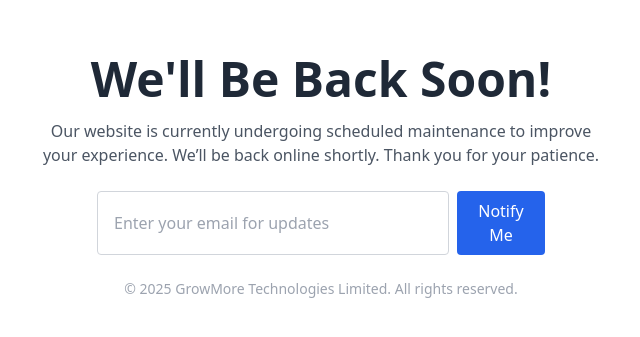
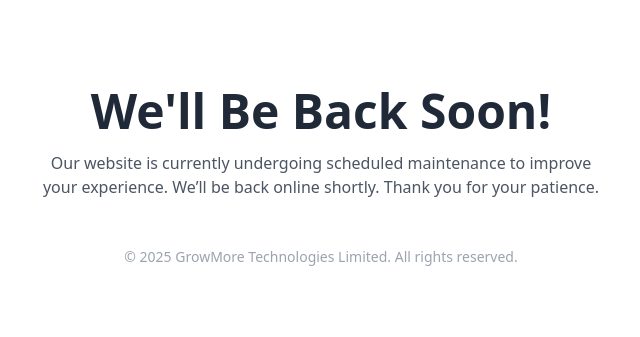
Before and after one commit to sidsagwekar16/growmore-24, a React (Create React App) app: page / in a window 1280 px wide. Shown: the part 223-560 px from the top of the page, without its empty margins (319-959 px from the left). Built offline with nearby package versions, Linux system fonts and the light colour scheme.

Commit message:
maintainance

```diff
--- a/src/components/maintainance-page/maintainance.tsx
+++ b/src/components/maintainance-page/maintainance.tsx
@@ -24,25 +24,7 @@ export default function MaintenancePage() {
         We’ll be back online shortly. Thank you for your patience.
       </p>
 
-      <form
-        onSubmit={handleSubmit}
-        className="flex flex-col sm:flex-row gap-2 w-full max-w-md"
-      >
-        <input
-          type="email"
-          placeholder="Enter your email for updates"
-          className="border border-gray-300 rounded px-4 py-2 w-full"
-          value={email}
-          onChange={(e) => setEmail(e.target.value)}
-          required
-        />
-        <button
-          type="submit"
-          className="bg-blue-600 text-white px-4 py-2 rounded hover:bg-blue-700 transition"
-        >
-          Notify Me
-        </button>
-      </form>
+
 
       <p className="text-sm text-gray-400 mt-6">
         © {new Date().getFullYear()} GrowMore Technologies Limited. All rights reserved.
```
